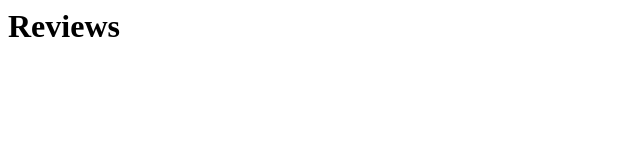
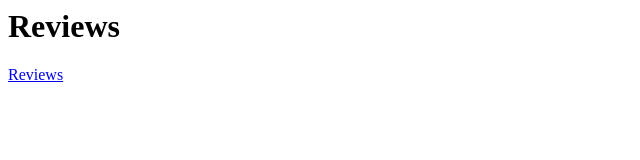
Before and after one commit to sandersn/sandersn.github.io, a plain HTML site: page index.html in a window 1280 px wide. Shown: the full height of the page, 0-640 px from the left. Drawn offline with Linux system fonts and the light colour scheme.

Commit message:
fix quoting

```diff
--- a/index.html
+++ b/index.html
@@ -1,6 +1,6 @@
 <html>
   <head><title>Nathan Shively-Sanders' web site</title></head>
   <body>
-    <h1>Reviews</h1><a href="reviews.html>Reviews</a>
+    <h1>Reviews</h1><a href="reviews.html">Reviews</a>
   </body>
 </html>
```
